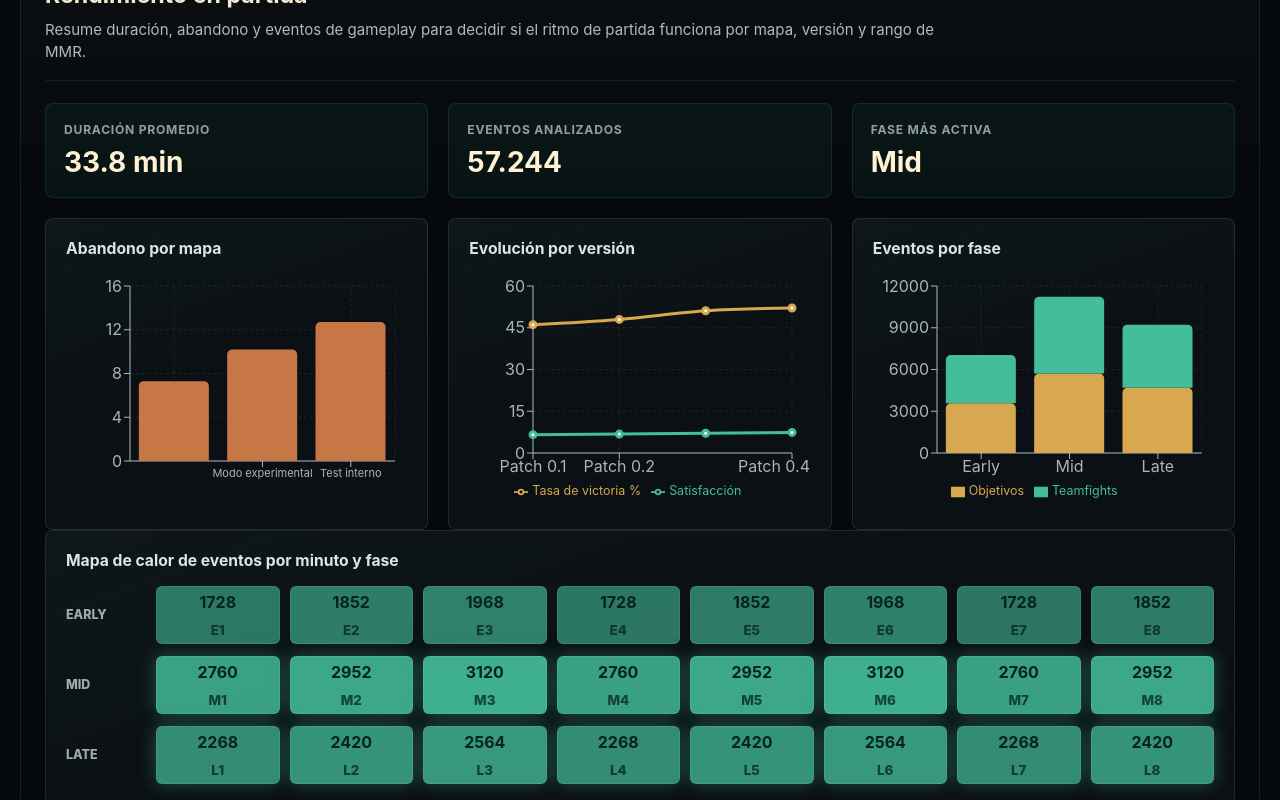
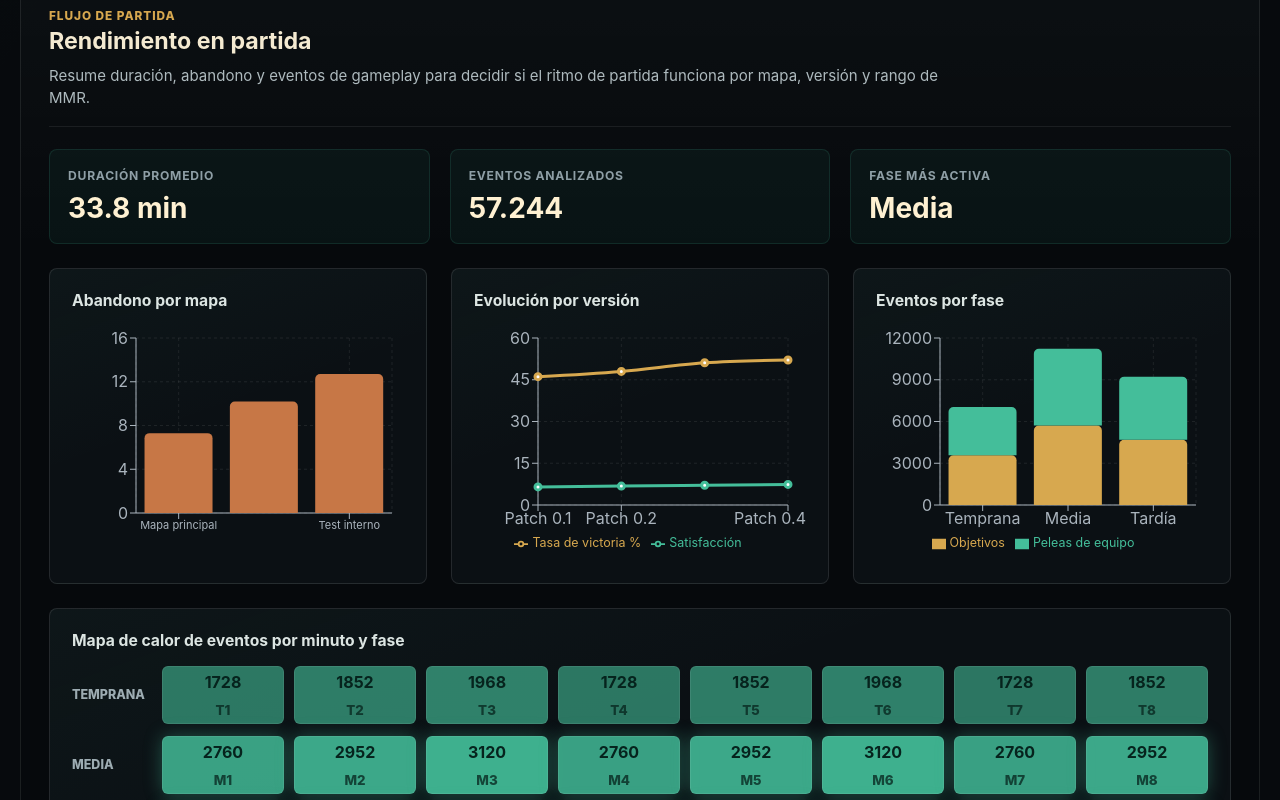
Before and after one commit to AgustinNari/Dashboard-Deadlock, a React (Vite) app: page / in a window 1280 px wide. Shown: the part 2764-3564 px from the top of the page. Built offline with nearby package versions, Linux system fonts and the light colour scheme.

Commit message:
Ajustes grafico dona

```diff
--- a/src/App.tsx
+++ b/src/App.tsx
@@ -56,12 +56,25 @@ const dimensionalCoverage = [
   { kind: 'Dim', name: 'Dim_Region', tone: 'muted' },
 ];
 
-function tooltipStyle() {
+function tooltipProps() {
   return {
-    background: '#101820',
-    border: '1px solid rgba(215, 168, 79, .26)',
-    borderRadius: 8,
-    color: '#f1eadc',
+    contentStyle: {
+      background: '#101a18',
+      border: '1px solid rgba(215, 168, 79, .46)',
+      borderRadius: 8,
+      color: '#f6eddc',
+      boxShadow: '0 12px 28px rgba(0, 0, 0, .42)',
+    },
+    labelStyle: {
+      color: '#f6eddc',
+      fontWeight: 800,
+    },
+    itemStyle: {
+      color: '#f6eddc',
+    },
+    wrapperStyle: {
+      zIndex: 20,
+    },
   };
 }
 
@@ -198,7 +211,7 @@ export function App() {
                 <CartesianGrid strokeDasharray="3 3" stroke="rgba(255,255,255,.08)" />
                 <XAxis dataKey="hero" stroke="#aab4bd" tick={{ fontSize: 11 }} angle={-24} textAnchor="end" height={70} />
                 <YAxis stroke="#aab4bd" domain={[35, 65]} />
-                <Tooltip contentStyle={tooltipStyle()} cursor={{ fill: 'rgba(215,168,79,.08)' }} />
+                <Tooltip {...tooltipProps()} cursor={{ fill: 'rgba(215,168,79,.08)' }} />
                 <Bar dataKey="winrate" name="Tasa de victoria %" radius={[5, 5, 0, 0]}>
                   {model.heroRows.map((row) => (
                     <Cell key={row.hero} fill={row.winrate > 55 ? chartColors.gold : row.winrate < 45 ? chartColors.red : chartColors.green} />
@@ -215,7 +228,7 @@ export function App() {
                 <XAxis dataKey="hero" stroke="#aab4bd" tick={{ fontSize: 11 }} angle={-24} textAnchor="end" height={70} />
                 <YAxis yAxisId="left" stroke="#aab4bd" />
                 <YAxis yAxisId="right" orientation="right" stroke="#aab4bd" />
-                <Tooltip contentStyle={tooltipStyle()} cursor={{ fill: 'rgba(74,163,182,.08)' }} />
+                <Tooltip {...tooltipProps()} cursor={{ fill: 'rgba(74,163,182,.08)' }} />
                 <Legend />
                 <Bar yAxisId="left" dataKey="pickRate" name="Tasa de selección %" fill={chartColors.teal} radius={[5, 5, 0, 0]} />
                 <Line yAxisId="right" type="monotone" dataKey="kda" name="KDA promedio" stroke={chartColors.gold} strokeWidth={3} dot={{ r: 3 }} />
@@ -253,7 +266,7 @@ export function App() {
                 <CartesianGrid strokeDasharray="3 3" stroke="rgba(255,255,255,.08)" />
                 <XAxis dataKey="map" stroke="#aab4bd" tick={{ fontSize: 11 }} />
                 <YAxis stroke="#aab4bd" />
-                <Tooltip contentStyle={tooltipStyle()} cursor={{ fill: 'rgba(201,119,70,.09)' }} />
+                <Tooltip {...tooltipProps()} cursor={{ fill: 'rgba(201,119,70,.09)' }} />
                 <Bar dataKey="abandonment" name="Abandono %" fill={chartColors.copper} radius={[5, 5, 0, 0]} />
               </BarChart>
             </ResponsiveContainer>
@@ -265,7 +278,7 @@ export function App() {
                 <CartesianGrid strokeDasharray="3 3" stroke="rgba(255,255,255,.08)" />
                 <XAxis dataKey="version" stroke="#aab4bd" />
                 <YAxis stroke="#aab4bd" />
-                <Tooltip contentStyle={tooltipStyle()} />
+                <Tooltip {...tooltipProps()} />
                 <Legend />
                 <Line type="monotone" dataKey="winrate" name="Tasa de victoria %" stroke={chartColors.gold} strokeWidth={3} />
                 <Line type="monotone" dataKey="satisfaction" name="Satisfacción" stroke={chartColors.green} strokeWidth={3} />
@@ -279,10 +292,10 @@ export function App() {
                 <CartesianGrid strokeDasharray="3 3" stroke="rgba(255,255,255,.08)" />
                 <XAxis dataKey="phase" stroke="#aab4bd" />
                 <YAxis stroke="#aab4bd" />
-                <Tooltip contentStyle={tooltipStyle()} />
+                <Tooltip {...tooltipProps()} />
                 <Legend />
                 <Bar dataKey="objectives" name="Objetivos" stackId="a" fill={chartColors.gold} radius={[5, 5, 0, 0]} />
-                <Bar dataKey="fights" name="Teamfights" stackId="a" fill={chartColors.green} radius={[5, 5, 0, 0]} />
+                <Bar dataKey="fights" name="Peleas de equipo" stackId="a" fill={chartColors.green} radius={[5, 5, 0, 0]} />
               </BarChart>
             </ResponsiveContainer>
           </div>
@@ -308,7 +321,7 @@ export function App() {
                 <CartesianGrid strokeDasharray="3 3" stroke="rgba(255,255,255,.08)" />
                 <XAxis dataKey="version" stroke="#aab4bd" />
                 <YAxis stroke="#aab4bd" />
-                <Tooltip contentStyle={tooltipStyle()} />
+                <Tooltip {...tooltipProps()} />
                 <Legend />
                 <Bar dataKey="errores" fill={chartColors.blue} radius={[5, 5, 0, 0]} />
                 <Line type="monotone" dataKey="crashes" stroke={chartColors.red} strokeWidth={3} />
@@ -321,8 +334,8 @@ export function App() {
               <BarChart data={model.errorsByType} layout="vertical" margin={{ top: 12, right: 20, left: 98, bottom: 10 }}>
                 <CartesianGrid strokeDasharray="3 3" stroke="rgba(255,255,255,.08)" />
                 <XAxis type="number" stroke="#aab4bd" />
-                <YAxis type="category" dataKey="type" stroke="#aab4bd" width={118} />
-                <Tooltip contentStyle={tooltipStyle()} cursor={{ fill: 'rgba(217,101,87,.08)' }} />
+                <YAxis type="category" dataKey="label" stroke="#aab4bd" width={156} tick={{ fontSize: 11 }} />
+                <Tooltip {...tooltipProps()} cursor={{ fill: 'rgba(217,101,87,.08)' }} />
                 <Bar dataKey="count" name="Ocurrencias" fill={chartColors.red} radius={[0, 5, 5, 0]} />
               </BarChart>
             </ResponsiveContainer>
@@ -336,7 +349,7 @@ export function App() {
                 <CartesianGrid strokeDasharray="3 3" stroke="rgba(255,255,255,.08)" />
                 <XAxis dataKey="region" stroke="#aab4bd" />
                 <YAxis stroke="#aab4bd" domain={[70, 140]} />
-                <Tooltip contentStyle={tooltipStyle()} />
+                <Tooltip {...tooltipProps()} />
                 <Bar dataKey="fps" fill={chartColors.green} radius={[5, 5, 0, 0]} />
               </BarChart>
             </ResponsiveContainer>
@@ -348,7 +361,7 @@ export function App() {
                 <CartesianGrid strokeDasharray="3 3" stroke="rgba(255,255,255,.08)" />
                 <XAxis dataKey="region" stroke="#aab4bd" />
                 <YAxis stroke="#aab4bd" />
-                <Tooltip contentStyle={tooltipStyle()} />
+                <Tooltip {...tooltipProps()} />
                 <Bar dataKey="latency" name="Latencia ms" fill={chartColors.copper} radius={[5, 5, 0, 0]} />
               </BarChart>
             </ResponsiveContainer>
@@ -401,7 +414,7 @@ export function App() {
                     <Cell key={entry.category} fill={pieColors[index % pieColors.length]} />
                   ))}
                 </Pie>
-                <Tooltip contentStyle={tooltipStyle()} />
+                <Tooltip {...tooltipProps()} />
                 <Legend />
               </PieChart>
             </ResponsiveContainer>
@@ -413,7 +426,7 @@ export function App() {
                 <CartesianGrid strokeDasharray="3 3" stroke="rgba(255,255,255,.08)" />
                 <XAxis dataKey="profile" stroke="#aab4bd" tick={{ fontSize: 11 }} />
                 <YAxis stroke="#aab4bd" domain={[45, 95]} />
-                <Tooltip contentStyle={tooltipStyle()} />
+                <Tooltip {...tooltipProps()} />
                 <Bar dataKey="returnIntent" name="Retorno %" fill={chartColors.gold} radius={[5, 5, 0, 0]} />
               </BarChart>
             </ResponsiveContainer>
--- a/src/data/mockData.ts
+++ b/src/data/mockData.ts
@@ -153,6 +153,14 @@ export const technicalErrorFacts: TechnicalErrorFact[] = versions.flatMap((versi
 );
 
 let feedbackId = 1;
+const categoryWeights = {
+  Balance: 1.22,
+  Rendimiento: 1.08,
+  Matchmaking: 0.84,
+  'Claridad visual': 0.72,
+  Diversión: 0.96,
+};
+
 export const feedbackFacts: FeedbackFact[] = versions.flatMap((version, versionIndex) =>
   regions.flatMap((region, regionIndex) =>
     maps.flatMap((map, mapIndex) =>
@@ -163,6 +171,9 @@ export const feedbackFacts: FeedbackFact[] = versions.flatMap((version, versionI
           const categoryPenalty = category === 'Rendimiento' ? regionIndex * 0.13 : category === 'Balance' ? mmrIndex * 0.12 : 0;
           const satisfaction = Math.max(4.8, Math.min(9.2, 6.65 + patchLift - mapPenalty - categoryPenalty + ((categoryIndex + mmrIndex) % 3) * 0.18));
           const returnIntent = Math.max(48, Math.min(91, satisfaction * 9.5 + versionIndex * 2 - mapIndex * 4 - (category === 'Matchmaking' ? 5 : 0)));
+          const baseResponses = 28 + versionIndex * 4 + regionIndex * 2 + mmrIndex * 3 - mapIndex;
+          const categoryVolatility = category === 'Rendimiento' && regionIndex > 1 ? 6 : category === 'Balance' && mmr === 'Alto' ? 5 : 0;
+          const mapTopicLift = category === 'Claridad visual' && map === 'Modo experimental' ? 8 : category === 'Diversión' && map === 'Mapa principal' ? 4 : 0;
 
           return {
             id: feedbackId++,
@@ -174,7 +185,7 @@ export const feedbackFacts: FeedbackFact[] = versions.flatMap((version, versionI
             satisfaction: Number(satisfaction.toFixed(1)),
             returnIntent: Math.round(returnIntent),
             profile: categoryIndex === 0 ? 'Competitivo' : categoryIndex === 1 ? 'Tester técnico' : categoryIndex === 2 ? 'Nuevo jugador' : 'Casual',
-            responses: 28 + versionIndex * 4 + regionIndex * 2 + mmrIndex * 3 - mapIndex,
+            responses: Math.max(12, Math.round(baseResponses * categoryWeights[category] + categoryVolatility + mapTopicLift - categoryIndex)),
           };
         }),
       ),
--- a/src/styles.css
+++ b/src/styles.css
@@ -315,11 +315,11 @@ select:focus {
 }
 
 .panel {
-  margin-top: 34px;
+  margin-top: 40px;
   border: 1px solid rgba(255, 255, 255, 0.085);
   border-top-color: rgba(215, 168, 79, 0.18);
   border-radius: 8px;
-  padding: 24px;
+  padding: 28px;
   background:
     linear-gradient(180deg, rgba(255, 255, 255, 0.028), transparent 30%),
     rgba(7, 11, 14, 0.42);
@@ -359,7 +359,14 @@ select:focus {
 
 .section-grid {
   display: grid;
-  gap: 20px;
+  gap: 24px;
+}
+
+.section-grid + .section-grid,
+.section-grid + .chart-box,
+.mini-strip + .section-grid,
+.chart-box + .table-wrap {
+  margin-top: 24px;
 }
 
 .section-grid.two {
@@ -372,7 +379,7 @@ select:focus {
 
 .chart-box {
   min-width: 0;
-  padding: 20px;
+  padding: 22px;
   background:
     linear-gradient(160deg, rgba(68, 190, 154, 0.04), transparent 46%),
     rgba(12, 18, 22, 0.94);
@@ -436,7 +443,7 @@ select:focus {
 
 .table-wrap {
   overflow: hidden;
-  margin-top: 20px;
+  margin-top: 24px;
   border: 1px solid rgba(255, 255, 255, 0.08);
   border-radius: 8px;
 }
@@ -597,7 +604,7 @@ tr:last-child td {
 .mining-grid {
   display: grid;
   grid-template-columns: repeat(2, minmax(0, 1fr));
-  gap: 22px;
+  gap: 28px;
 }
 
 .mining-card {
@@ -624,6 +631,10 @@ tr:last-child td {
 
 .recharts-default-legend {
   font-size: 0.78rem;
+}
+
+.recharts-tooltip-wrapper {
+  outline: none;
 }
 
 @media (max-width: 1280px) {
--- a/src/utils/analytics.ts
+++ b/src/utils/analytics.ts
@@ -18,6 +18,20 @@ const periodWeight = {
   '7 días': 0.48,
   '14 días': 0.72,
   '30 días': 1,
+};
+
+const phaseLabels = {
+  Early: 'Temprana',
+  Mid: 'Media',
+  Late: 'Tardía',
+};
+
+const errorLabels = {
+  Crash: 'Crash',
+  Disconnect: 'Desconexión',
+  'Render hitch': 'Tirón de renderizado',
+  'Packet loss': 'Pérdida de paquetes',
+  'Audio desync': 'Desincronización de audio',
 };
 
 const percent = (value: number) => Number(value.toFixed(1));
@@ -116,22 +130,22 @@ export const buildDashboardModel = (filters: Filters) => {
     };
   });
 
-  const phaseDistribution = ['Early', 'Mid', 'Late'].map((phase) => {
+  const phaseDistribution = (['Early', 'Mid', 'Late'] as const).map((phase) => {
     const rows = eventRows.filter((row) => row.phase === phase);
     return {
-      phase,
+      phase: phaseLabels[phase],
       events: rows.reduce((sum, row) => sum + row.count, 0),
       objectives: rows.filter((row) => row.eventType === 'Objective').reduce((sum, row) => sum + row.count, 0),
       fights: rows.filter((row) => row.eventType === 'Teamfight').reduce((sum, row) => sum + row.count, 0),
     };
   });
 
-  const heatmap = ['Early', 'Mid', 'Late'].map((phase) => ({
-    phase,
+  const heatmap = (['Early', 'Mid', 'Late'] as const).map((phase) => ({
+    phase: phaseLabels[phase],
     minutes: Array.from({ length: 8 }, (_, index) => {
       const rows = eventRows.filter((row) => row.phase === phase && row.minute % 10 === index + 1);
       return {
-        label: `${phase[0]}${index + 1}`,
+        label: `${phaseLabels[phase].slice(0, 1)}${index + 1}`,
         value: rows.reduce((sum, row) => sum + row.count, 0),
       };
     }),
@@ -152,8 +166,9 @@ export const buildDashboardModel = (filters: Filters) => {
     };
   });
 
-  const errorsByType = ['Crash', 'Disconnect', 'Render hitch', 'Packet loss', 'Audio desync'].map((type) => ({
+  const errorsByType = (['Crash', 'Disconnect', 'Render hitch', 'Packet loss', 'Audio desync'] as const).map((type) => ({
     type,
+    label: errorLabels[type],
     count: errorRows.filter((row) => row.type === type).reduce((sum, row) => sum + row.occurrences, 0),
   }));
 
```
Also changed, not shown: src/components/CriticalErrorsTable.tsx (+9 -1 lines), 1 other file (tests, documents, lock files or other folders).
